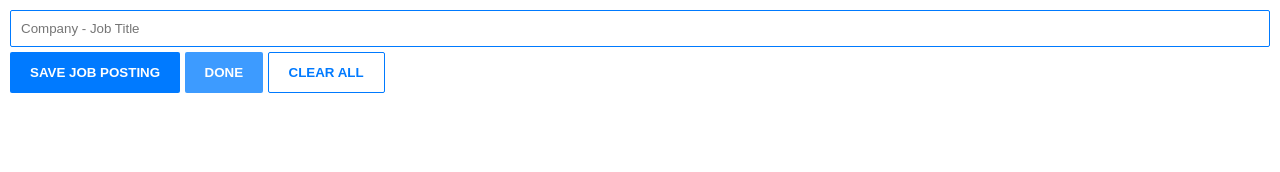
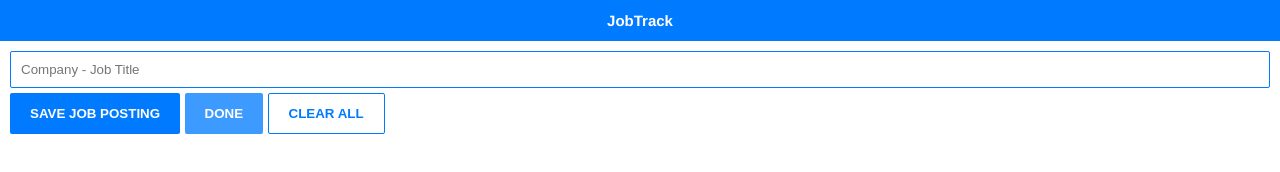
Before and after one commit to ryanaknguyen/jobtrack-extension, a browser extension: page index.html in a window 1280 px wide. Drawn offline with Linux system fonts and the light colour scheme.

Commit message:
add styling to title

```diff
--- a/index.css
+++ b/index.css
@@ -1,8 +1,21 @@
 body {
   margin: 0;
+  font-family: Helvetica, Arial, sans-serif;
+}
+
+#function {
   padding: 10px;
-  font-family: Helvetica, Arial, sans-serif;
   min-width: 400px;
+}
+
+#title-bar {
+  background-color: #007aff;
+  margin: 0;
+  padding: 12px;
+  text-align: center;
+  font-weight: 600;
+  color: white;
+  font-size: 15px;
 }
 
 #input-el {
--- a/index.html
+++ b/index.html
@@ -7,13 +7,17 @@
   </head>
 
   <body>
-    <input type="text" id="input-el" placeholder="Company - Job Title">
-    <button id="tab-button">SAVE JOB POSTING</button>
-    <button id="done-button">DONE</button>
-    <button id="clear-button">CLEAR ALL</button>
-    <br>
-    <br>
-    <div id="postings-list"></div>
-    <script src="index.js"></script>
+    <p id="title-bar">JobTrack</p>
+
+    <div id="function">
+      <input type="text" id="input-el" placeholder="Company - Job Title" autocomplete="off">
+      <button id="tab-button" title="Click to save the job posting currently being viewed">SAVE JOB POSTING</button>
+      <button id="done-button" title="Click DONE after checking the completed applications">DONE</button>
+      <button id="clear-button" title="Click to clear the entire list">CLEAR ALL</button>
+      <br>
+      <br>
+      <div id="postings-list"></div>
+      <script src="index.js"></script>
+    </div>
   </body>
 </html>
--- a/index.js
+++ b/index.js
@@ -21,6 +21,10 @@
     }
     if (!tabs || tabs.length === 0) {
       console.error("No active tab found.");
+      return;
+    }
+    if (inputEl.value.length == 0) {
+      console.error("Text field is empty.");
       return;
     }
 
```
